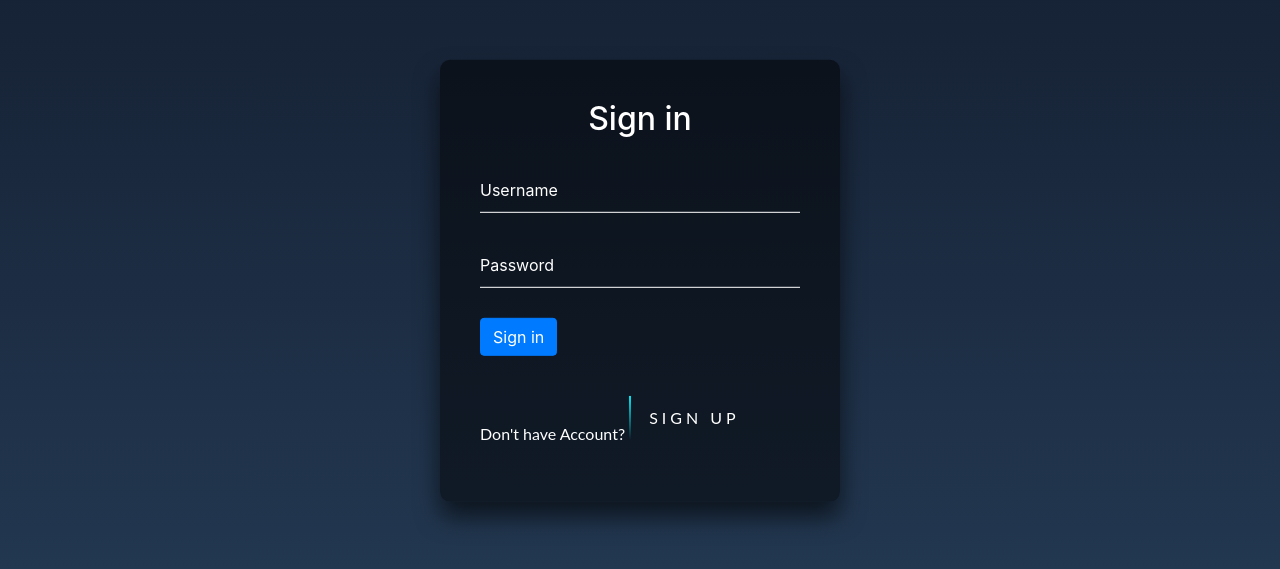
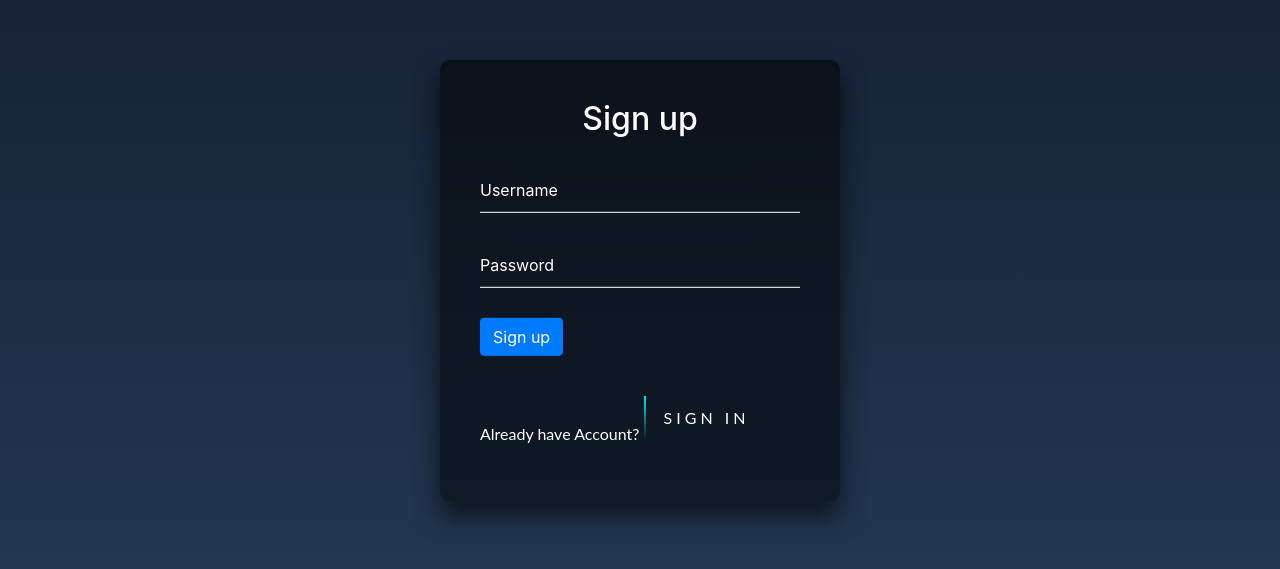
Before and after one commit to harunme3/angular-bootstrap-include-j7pyfr, an Angular app: page / in a window 1280 px wide. Shown: the part 119-688 px from the top of the page. Built offline with nearby package versions, Linux system fonts and the light colour scheme.

Commit message:
Update app.component.ts

```diff
--- a/src/app/app.component.ts
+++ b/src/app/app.component.ts
@@ -14,7 +14,7 @@ import { ErrorService } from "./error.service";
   styleUrls: ["./app.component.css"]
 })
 export class AppComponent {
-  loginmode: boolean = true;
+  loginmode: boolean = false;
   Form: FormGroup;
 
   constructor(
```
